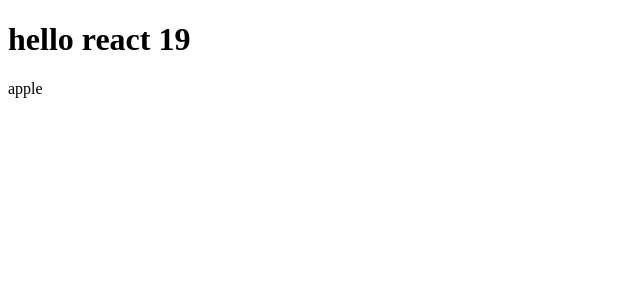
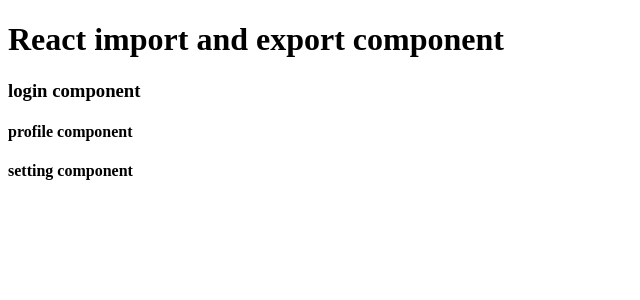
Before and after one commit to Sonukumar201995/react-revision, a React (Vite) app: page / in a window 1280 px wide. Shown: the top 300 px of the page, without its empty margins (0-640 px from the left). Built offline with nearby package versions, Linux system fonts and the light colour scheme.

Commit message:
multiple component

```diff
--- a/src/App.jsx
+++ b/src/App.jsx
@@ -1,14 +1,13 @@
+import Login, { Profile, Setting } from "./UserCpmponent";
+
 export default function App() {
 
   return (
     <>
-      <h1>hello react 19 </h1>
-      <Fruit />
-
+      <h1>React import and export component</h1>
+      <Login/>
+      <Profile/>
+      <Setting/>
     </>
   )
 }
-
-function Fruit() {
-  return <div>apple</div>
-}
--- /dev/null
+++ b/src/UserCpmponent.jsx
@@ -0,0 +1,27 @@
+export default function Login()
+{
+    return(
+        <>
+        <h3>login component</h3>
+        </>
+    )
+}
+
+export function Profile()
+{
+    return(
+        <>
+        <h4>profile component</h4>
+        </>
+    )
+}
+
+export function Setting()
+{
+    return(
+        <>
+        <h4>setting component
+        </h4>
+        </>
+    )
+}
```
